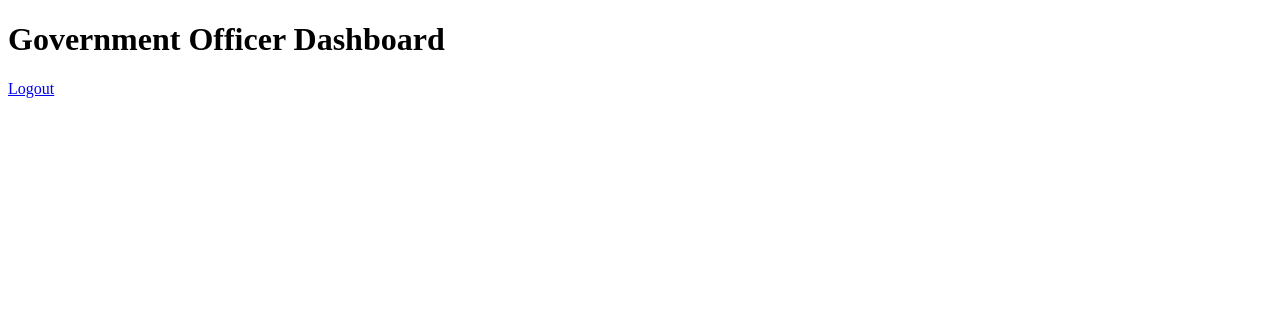
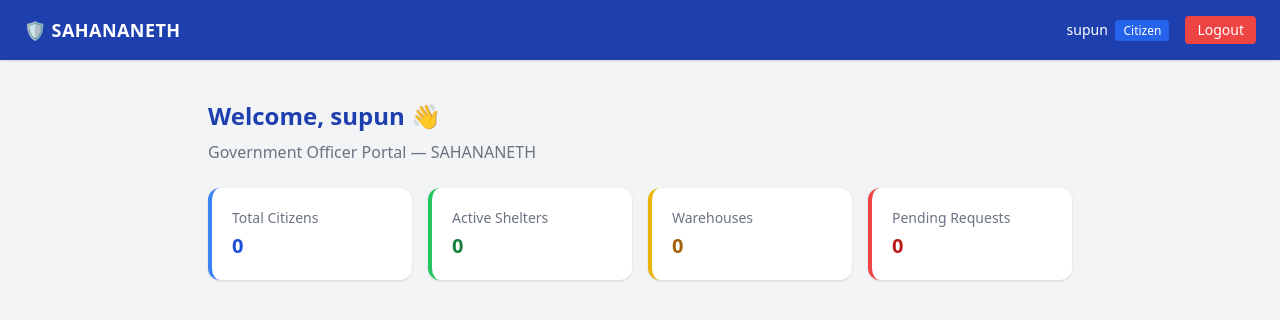
Before and after one commit to SupunJayawardana/sahananeth, a Flask app: template app/templates/gov_officer/dashboard.html in a window 1280 px wide. Shown: the top 320 px of the page. Run offline with Flask 3, Linux system fonts and the light colour scheme; the template is opened without the code that fills it, so the values that code supplies are empty; a user stored in the database is signed in; some libraries are stand-ins or nearby versions.

Commit message:
Working v1 login and main user logins with flask api

```diff
--- a/app/templates/gov_officer/dashboard.html
+++ b/app/templates/gov_officer/dashboard.html
@@ -1,8 +1,30 @@
-<!DOCTYPE html>
-<html>
-<head><title>Dashboard</title></head>
-<body>
-    <h1>Government Officer Dashboard</h1>  <!-- Change per role -->
-    <a href="/auth/logout">Logout</a>
-</body>
-</html>
+{% extends "base.html" %}
+{% block title %}Government Officer Dashboard{% endblock %}
+
+{% block content %}
+<div class="max-w-4xl mx-auto mt-10 px-4">
+    <h1 class="text-2xl font-bold text-blue-800 mb-2">
+        Welcome, {{ current_user.username }} 👋
+    </h1>
+    <p class="text-gray-500 mb-6">Government Officer Portal — SAHANANETH</p>
+
+    <div class="grid grid-cols-1 md:grid-cols-4 gap-4">
+        <div class="bg-white rounded-xl shadow p-5 border-l-4 border-blue-500">
+            <p class="text-sm text-gray-500">Total Citizens</p>
+            <p class="text-xl font-bold text-blue-700 mt-1">0</p>
+        </div>
+        <div class="bg-white rounded-xl shadow p-5 border-l-4 border-green-500">
+            <p class="text-sm text-gray-500">Active Shelters</p>
+            <p class="text-xl font-bold text-green-700 mt-1">0</p>
+        </div>
+        <div class="bg-white rounded-xl shadow p-5 border-l-4 border-yellow-500">
+            <p class="text-sm text-gray-500">Warehouses</p>
+            <p class="text-xl font-bold text-yellow-700 mt-1">0</p>
+        </div>
+        <div class="bg-white rounded-xl shadow p-5 border-l-4 border-red-500">
+            <p class="text-sm text-gray-500">Pending Requests</p>
+            <p class="text-xl font-bold text-red-700 mt-1">0</p>
+        </div>
+    </div>
+</div>
+{% endblock %}
```
Also changed, not shown: app/templates/citizen/dashboard.html (+26 -8 lines), app/templates/field_officer/dashboard.html (+26 -8 lines), instance/sahananeth_local.db.
